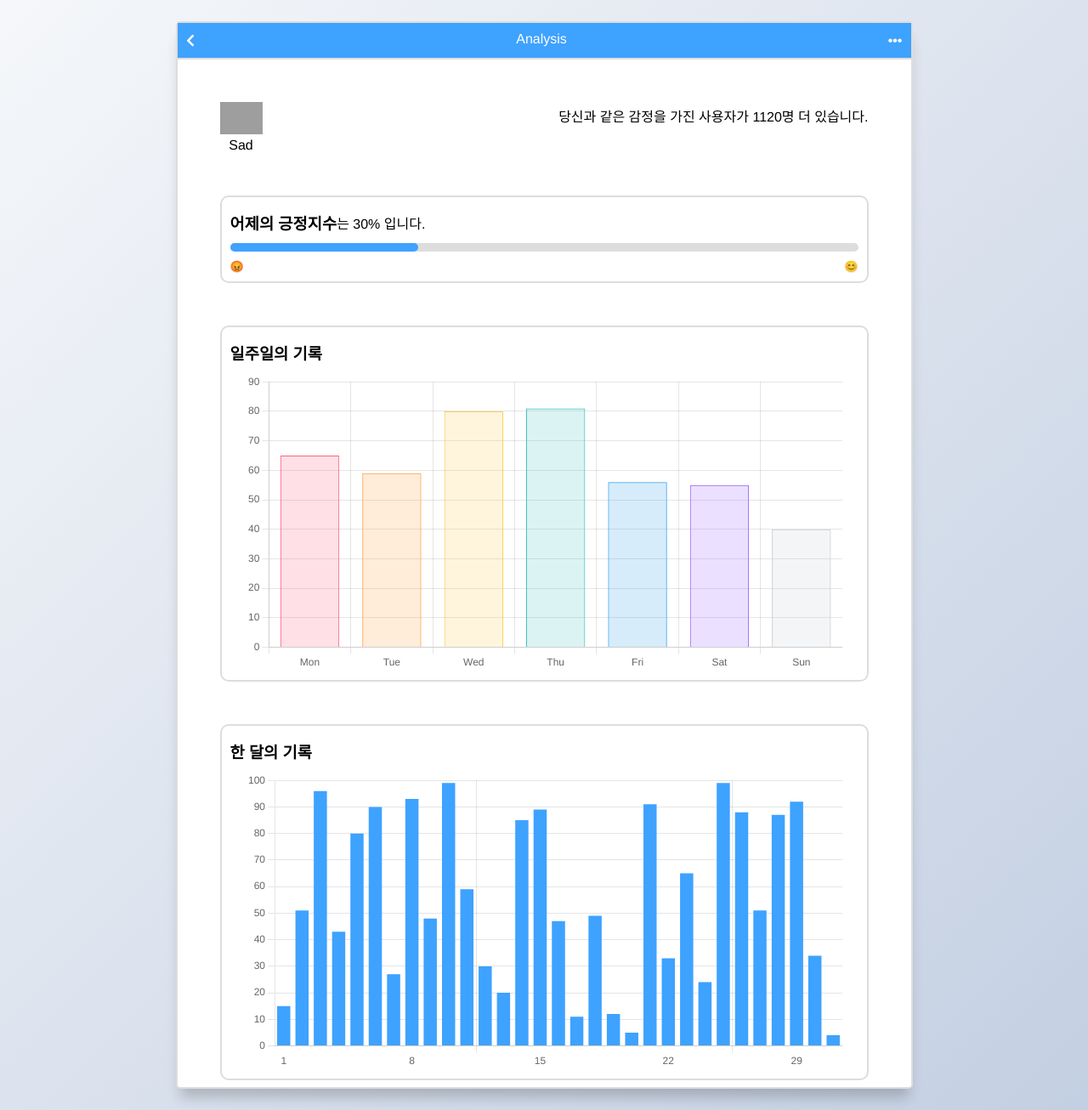
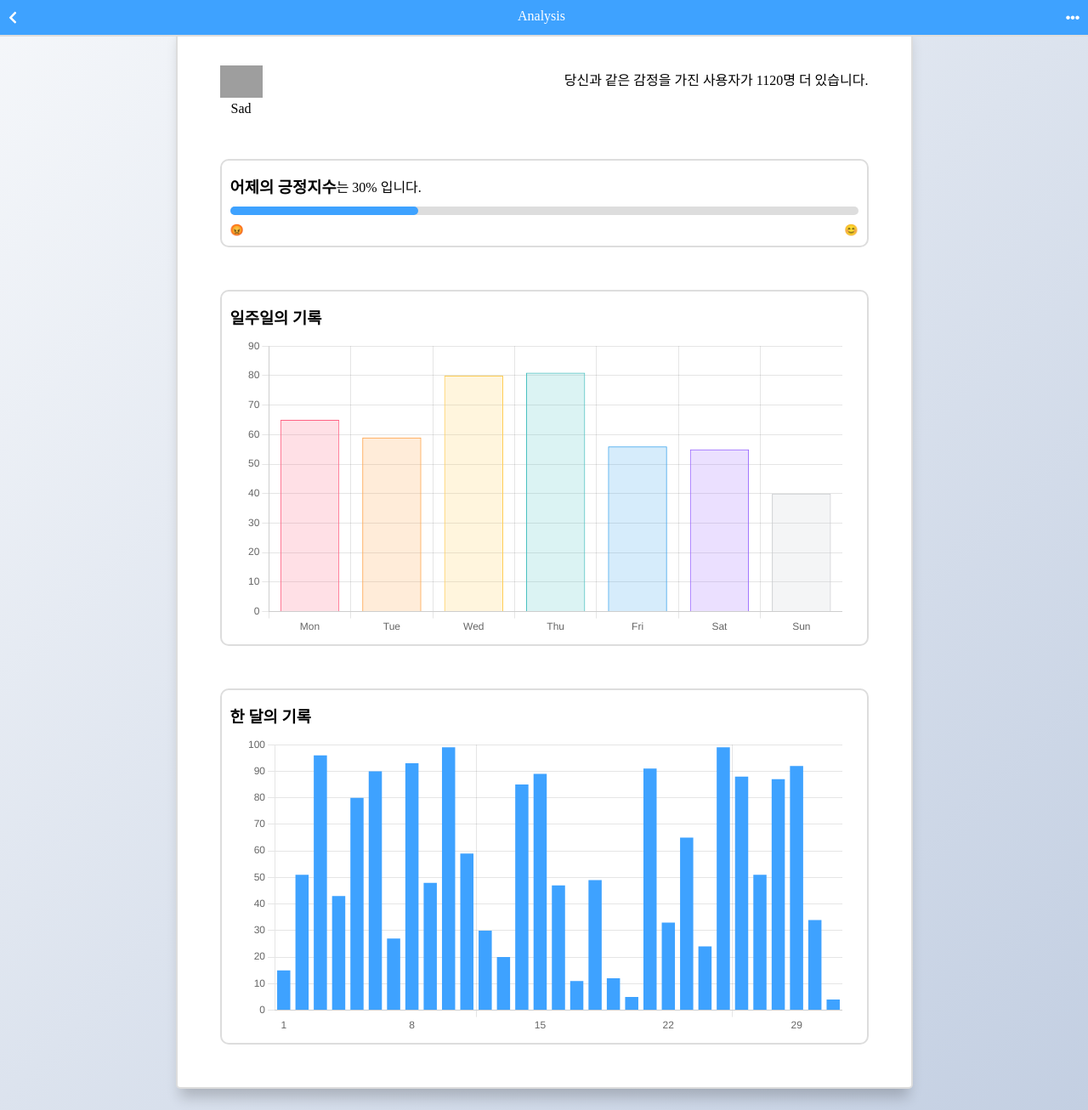
Before and after one commit to BBIYAC/EmoChatbot, a Django app: page /analysis/ in a window 1280 px wide. Shown: the whole page at 85% size. Run offline with Django 3.2, Linux system fonts and the light colour scheme; some libraries are stand-ins or nearby versions; some web fonts are replaced; grey boxes are pictures that could not be loaded.

Commit message:
Modify font-family in All css

```diff
--- a/static/Analysis/analysis.css
+++ b/static/Analysis/analysis.css
@@ -48,11 +48,17 @@ body {
     background: var(--msger-bg);
     box-shadow: 0 15px 15px -5px rgba(0, 0, 0, 0.2);
     position: fixed;
+    overflow: auto;
+    font-family: NEXON Lv1 Gothic OTF;
 }
 
 
 /* analysis header */
 .analysis-header {
+    position: fixed;
+    top: 0;
+    left: 0;
+    right: 0;
     display: flex;
     font-size: medium;
     justify-content: space-between;
@@ -147,6 +153,13 @@ body {
 
 
 @media screen and (max-width: 500px){
+    body{
+        -ms-overflow-style: none;
+    }
+    ::-webkit-scrollbar {
+        display: none;
+    }
+
     .analysis-container{
         width: 100%;
         height: 100%;
@@ -157,9 +170,17 @@ body {
 
     .analysis-image{
         margin: 30px;
+        margin-top: 70px;
     }
     .analysis-sentence{
         margin: 20px
     }
 
 }
+
+@font-face {
+    font-family: 'NEXON Lv1 Gothic OTF';
+    src: url('https://cdn.jsdelivr.net/gh/projectnoonnu/noonfonts_20-04@2.1/NEXON Lv1 Gothic OTF.woff') format('woff');
+    font-weight: normal;
+    font-style: normal;
+}
```
Also changed, not shown: static/Chatbot/chatlist/css/style.css (+16 -0 lines), static/Chatbot/chatroom/css/style.css (+15 -0 lines), static/Login/changepassword/changepassword.css (+11 -0 lines), static/Login/getreissuedpassword/getreissuedpassword.css (+11 -0 lines), static/Login/login/login.css (+12 -1 lines), static/Login/signup/signup.css (+10 -0 lines).
